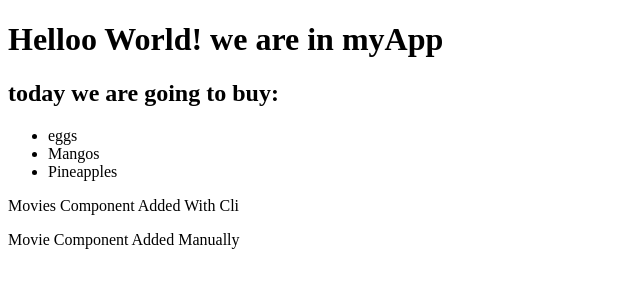
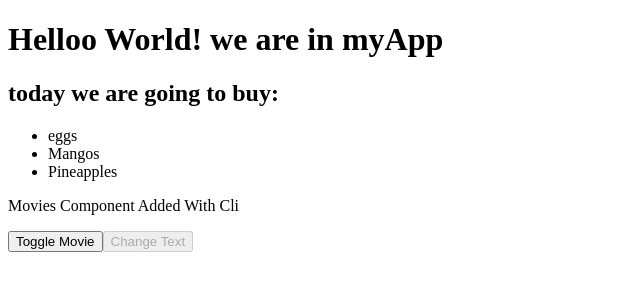
Before and after one commit to jude2go2/Angular-Course---sample-app, an Angular app: page / in a window 1280 px wide. Shown: the top 300 px of the page, without its empty margins (0-640 px from the left). Built offline with nearby package versions, Linux system fonts and the light colour scheme.

Commit message:
Life Cycle

```diff
--- a/src/app/components/cli-movies/cli-movies.component.html
+++ b/src/app/components/cli-movies/cli-movies.component.html
@@ -1,3 +1,7 @@
 <p>Movies Component Added With Cli</p>
+<button (click)="handleToggleClick()">Toggle Movie</button>
+<button (click)="handleChangeTextClick()" [disabled]="!isMovieVisible">
+  Change Text
+</button>
 
-<app-movie></app-movie>
+<app-movie *ngIf="isMovieVisible" [text]="movieName"></app-movie>
--- a/src/app/components/cli-movies/cli-movies.component.ts
+++ b/src/app/components/cli-movies/cli-movies.component.ts
@@ -8,5 +8,17 @@ import { Component, OnInit } from '@angular/core';
 export class CliMoviesComponent implements OnInit {
   constructor() {}
 
+  public isMovieVisible: boolean = false;
+
+  public movieName: string = 'Superman';
+
   ngOnInit(): void {}
+
+  public handleToggleClick() {
+    this.isMovieVisible = !this.isMovieVisible;
+  }
+
+  public handleChangeTextClick() {
+    this.movieName = 'Spiderman';
+  }
 }
--- a/src/app/components/movie/movie.component.html
+++ b/src/app/components/movie/movie.component.html
@@ -1 +1 @@
-<p>Movie Component Added Manually</p>
+<p>{{ text }}</p>
--- a/src/app/components/movie/movie.component.ts
+++ b/src/app/components/movie/movie.component.ts
@@ -1,15 +1,33 @@
-import { Component, OnInit } from '@angular/core';
+import { SimpleChanges } from '@angular/core';
+import { AfterViewInit, Component, Input, OnInit } from '@angular/core';
 
 @Component({
   selector: 'app-movie',
   templateUrl: './movie.component.html',
-  styleUrls: ['./movie.component.scss']
+  styleUrls: ['./movie.component.scss'],
 })
-export class MovieComponent implements OnInit {
-
-  constructor() { }
+export class MovieComponent implements OnInit, AfterViewInit {
+  constructor() {}
+  @Input() text: string;
 
   ngOnInit(): void {
+    //Used when starting up the component
+    console.log('On Init');
   }
 
+  ngAfterViewInit(): void {
+    // used after the component is initialized and we need something from it
+    console.log('After View Init');
+  }
+
+  ngOnDestroy() {
+    //Used when the component is removed from the DOM usually for unsubscribing
+    console.log('On Destroy');
+  }
+
+  gOnChanges(changes: SimpleChanges) {
+    //Used to do specific actions on Input Changes
+    // WILL NOT WORK
+    console.log('On Changes', changes);
+  }
 }
```
